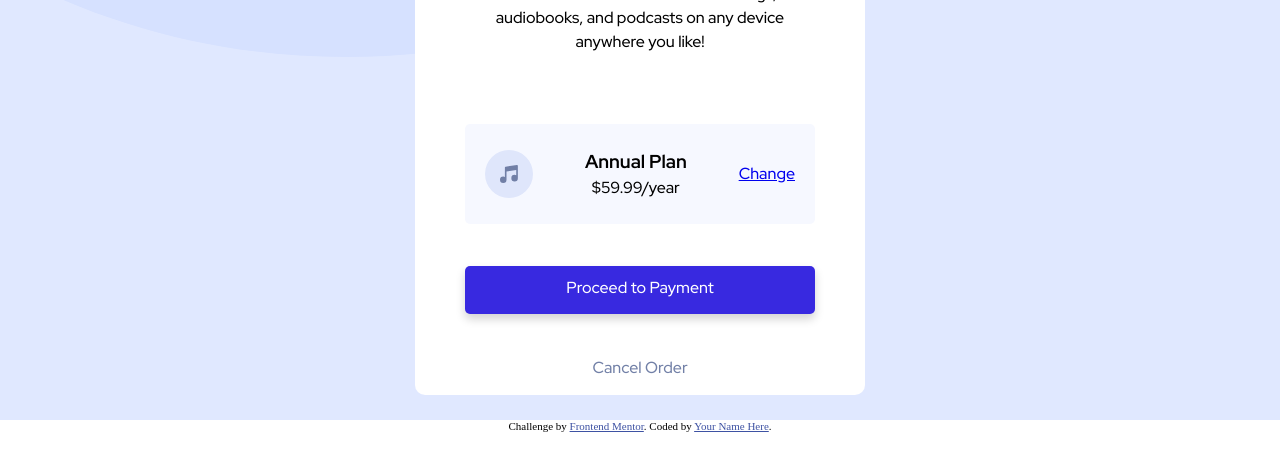
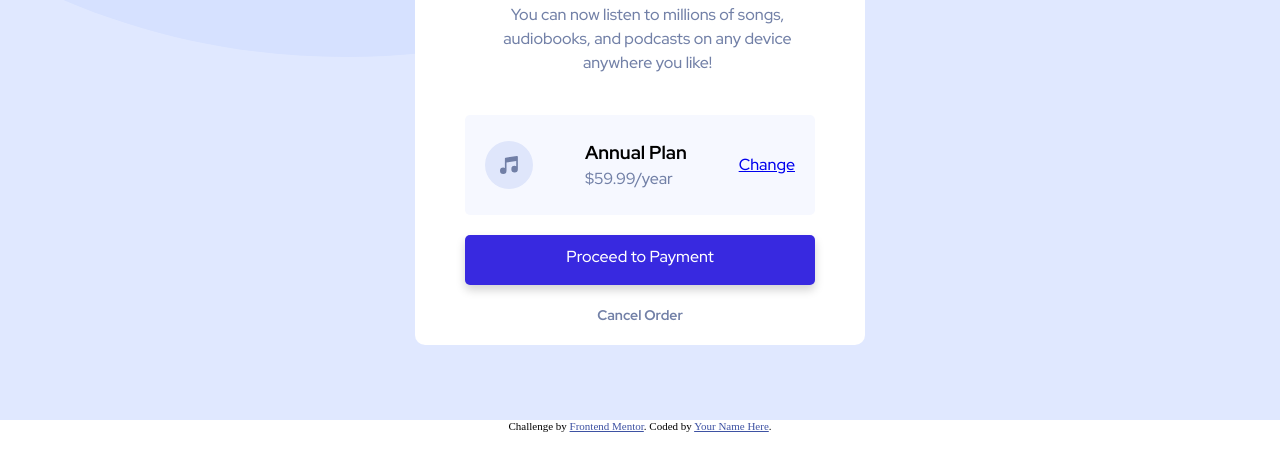
Before and after one commit to emil-raubach/order_summary, a plain HTML site: page project/index.html in a window 1280 px wide. Shown: the part 380-845 px from the top of the page. Before the commit the page ends 812 px from the top, so only its background shows below. Drawn offline with Linux system fonts and the light colour scheme.

Commit message:
refactor to use css grid for layout

```diff
--- a/project/index.html
+++ b/project/index.html
@@ -23,8 +23,7 @@
     <main>
       <div id="container">
         <!-- Image goes here... need to learn how to use .svg files -->
-        <img src="img/illustration-hero.svg" alt="">
-        <div class="card_text">
+        <img src="img/illustration-hero.svg" alt="" />
         <div class="lead">
           <h2>Order Summary</h2>
           <p>
@@ -33,7 +32,7 @@
           </p>
         </div>
         <div class="plan">
-            <img src="img/icon-music.svg" alt="musical note">
+          <img src="img/icon-music.svg" alt="musical note" />
           <div>
             <h3>Annual Plan</h3>
             <p>$59.99/year</p>
@@ -46,7 +45,6 @@
 
         <a class="cancel" href="#">Cancel Order</a>
       </div>
-      </div>
     </main>
     <div class="attribution">
       Challenge by
--- a/project/style.css
+++ b/project/style.css
@@ -18,9 +18,12 @@ main {
 
 #container {
     width: 450px;
-    height: 750px;
+    height: 650px;
     background-color: #fff;
     border-radius: 10px;
+    display: grid;
+    grid-template-columns: 50px 15px 48px 287px 50px;
+    grid-template-rows: 220px 200px 120px 50px 10px 100px;
 }
 
 img {
@@ -28,32 +31,47 @@ img {
     border-top-left-radius: 10px;
 }
 
-.card_text {
-    display: flex;
-    flex-direction: column;
-    justify-content: space-evenly;
-    align-items: center;
+.lead {
     height: 550px;
     text-align: center;
+    grid-row: 2 / 3;
+    grid-column: 3 / 5;
+    /* align-content: center; */
+    justify-self: center;
+    padding-top: 20px;
 }
 
-.card_text .payment {
+.lead p {
+    color: hsl(224, 23%, 55%);
+}
+
+.payment {
     display: inline-block;
     text-decoration: none;
+    text-align: center;
     width: 350px;
-    height: 3rem;
+    height: 50px;
     background-color: hsl(245, 75%, 52%);
     color: #fff;
     padding: 10px 30px;
     border: none;
     border-radius: 5px;
     box-shadow: 0px 5px 10px lightgray;
+    grid-row: 4 / 5;
+    grid-column: 2 / 3;
 }
 
 
-.card_text .cancel {
+.cancel {
     text-decoration: none;
     color: hsl(224, 23%, 55%);
+    grid-row: 6 / 7;
+    grid-column: 2 / 5;
+    /* align-self: center; */
+    justify-self: center;
+    font-weight: 700;
+    font-size: 14px;
+    margin-top: 10px;
 }
 
 .lead h2 {
@@ -79,6 +97,17 @@ img {
     background: hsla(225, 100%, 94%, 0.3);
     padding: 0 20px;
     border-radius: 5px;
+    grid-row: 3 / 4;
+    grid-column: 2 / 3;
+}
+
+.plan img {
+    grid-row: 3 / 4;
+    grid-column: 3 / 4;
+}
+
+.plan p {
+    color: hsl(224, 23%, 55%);
 }
 
 .attribution { font-size: 11px; text-align: center; }
```
Lines whose indentation alone changed are shown as unchanged.
